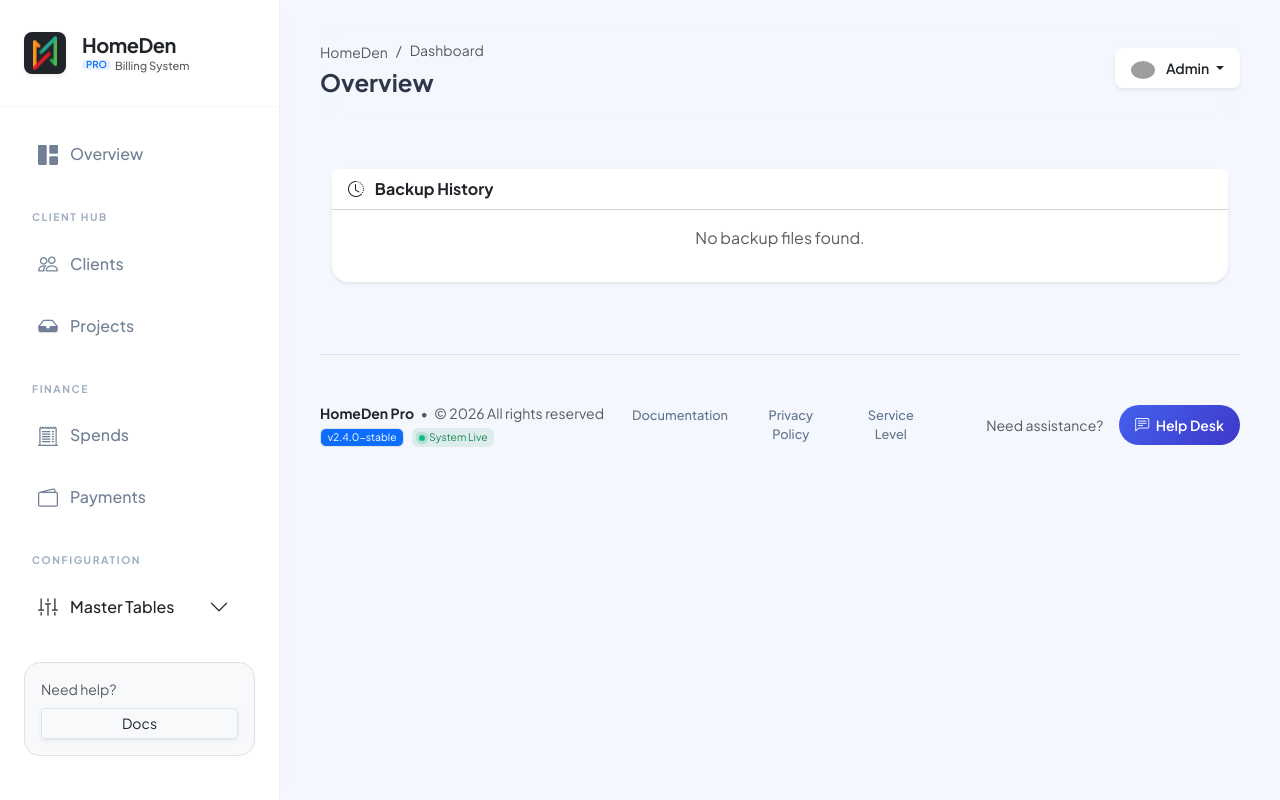
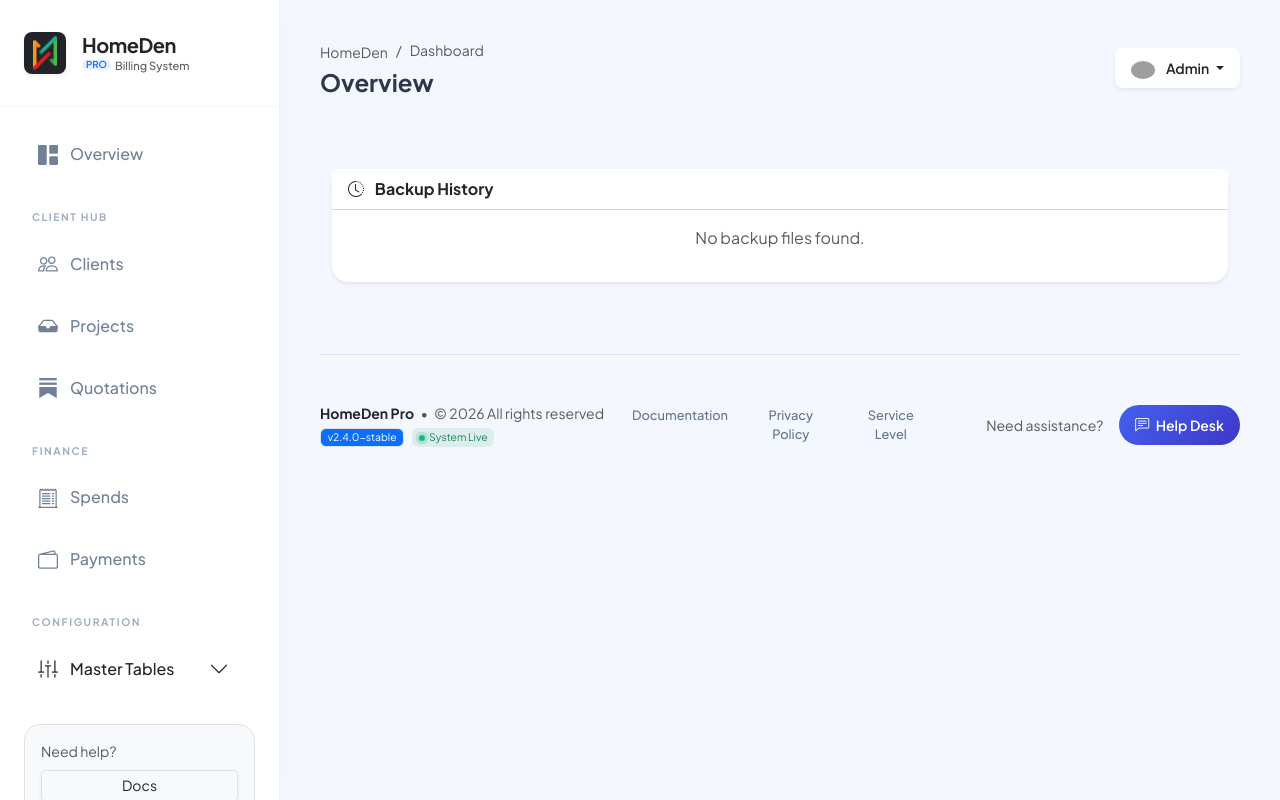
Before and after one commit to vivek248-cloud/Homedeninvoice-v2, a Django app: page /backup/history/ in a window 1280 px wide. Run offline with Django 5.2, Linux system fonts and the light colour scheme; a user stored in the database is signed in; data comes from the database, SQL or seed files in the repository; grey boxes are pictures that could not be loaded.

Commit message:
second commit

```diff
--- a/billing/templates/billing/layouts/base.html
+++ b/billing/templates/billing/layouts/base.html
@@ -351,7 +351,9 @@
             <a class="nav-link {% if 'project' in request.path %}active{% endif %}" href="{% url 'project_list' %}">
                 <i class="bi bi-inbox-fill"></i> Projects
             </a>
-
+            <a class="nav-link " href="https://homedeninterior.com/admin-dashboard/">
+                <i class="bi bi-substack"></i> Quotations
+            </a>
             <div class="sidebar-heading">Finance</div>
             <a class="nav-link {% if 'spend' in request.path %}active{% endif %}" href="{% url 'spend_list' %}">
                 <i class="bi bi-receipt-cutoff"></i> Spends
```
